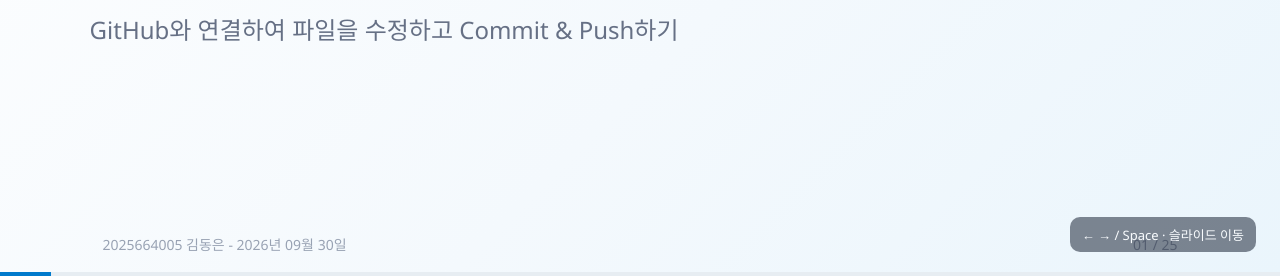
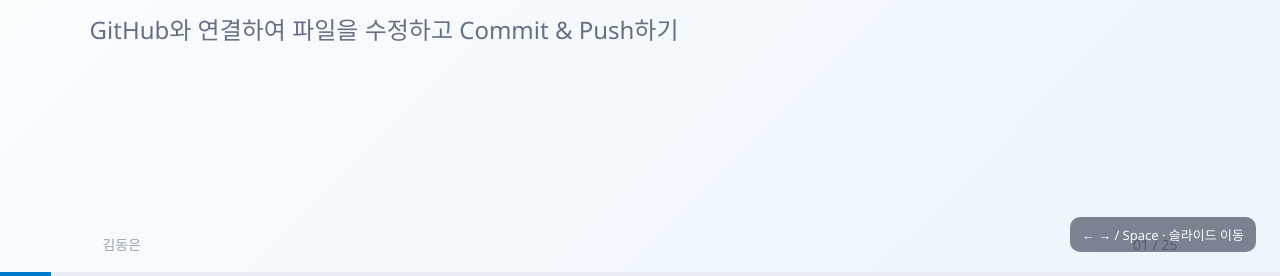
Before and after one commit to kde5119/WebP, a plain HTML site: page 00_Presentations/VS_Code_SourceControl/index.html in a window 1280 px wide. Shown: the part 524-800 px from the top of the page. Drawn offline with Linux system fonts and the light colour scheme.

Commit message:
Update footer section in index.html

```diff
--- a/00_Presentations/VS_Code_SourceControl/index.html
+++ b/00_Presentations/VS_Code_SourceControl/index.html
@@ -503,7 +503,7 @@
           GitHub와 연결하여 파일을 수정하고 Commit &amp; Push하기
         </div>
         <div class="footer">
-          <span>2025664005 김동은 - 2026년 09월 30일</span><span class="slide-no"></span>
+          <span>김동은</span><span class="slide-no"></span>
         </div>
       </section>
 
```
